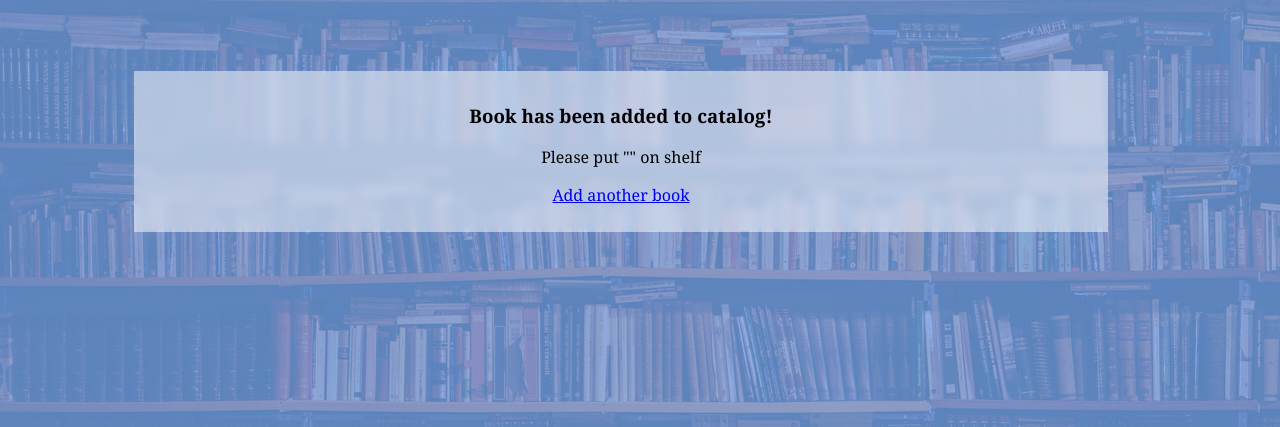
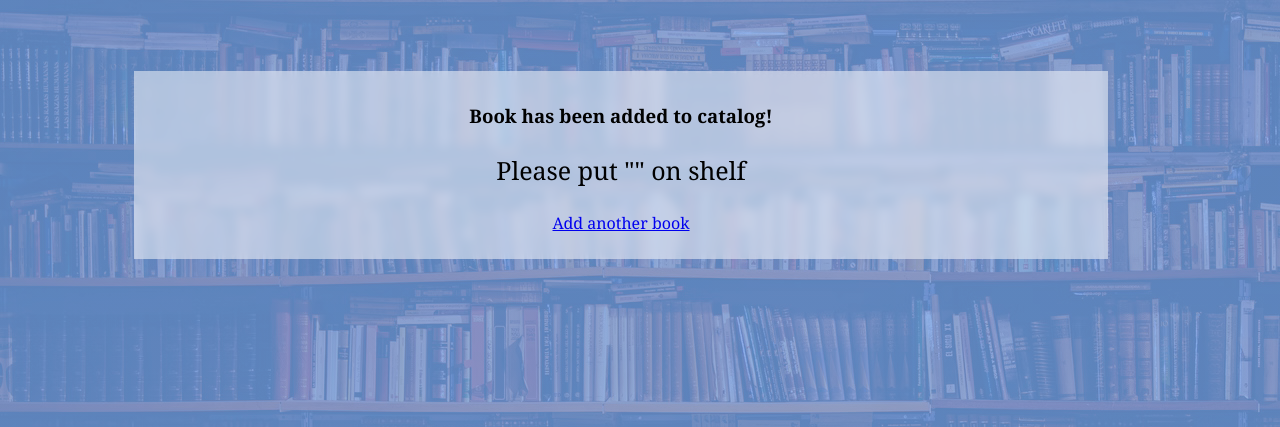
Before and after one commit to codyswanner/DjangoPlayground_v1, a Django app: template LearningDjango/search/templates/search/new_book_confirmation.html in a window 1280 px wide. Shown: the top 427 px of the page. Run offline with Django 3.2, Linux system fonts and the light colour scheme; the template is opened without the code that fills it, so the values that code supplies are empty.

Commit message:
Add files via upload
Some small changes to text size (new_book_confirmation.css) and closed a loophole in new_book_form_script.js in an attempt to resolve what turned out to be an unrelated bug.

```diff
--- a/LearningDjango/search/static/search/new_book_confirmation.css
+++ b/LearningDjango/search/static/search/new_book_confirmation.css
@@ -16,3 +16,7 @@ body {
     padding-bottom: 2%;
     backdrop-filter: blur(5px);
 }
+
+p {
+    font-size: 25px;
+}
--- a/LearningDjango/search/static/search/new_book_form_script.js
+++ b/LearningDjango/search/static/search/new_book_form_script.js
@@ -18,7 +18,7 @@ document.forms.new_book.addEventListener ('click', e => {
 document.forms.new_book.addEventListener ('change', e => {
     if (e.target.value == 'True') {
         e.target.form.seriesField.disabled = false;
-    } else {
+    } else if (e.target.value == 'False') {
         e.target.form.seriesField.disabled = true;
     }
 })
```
